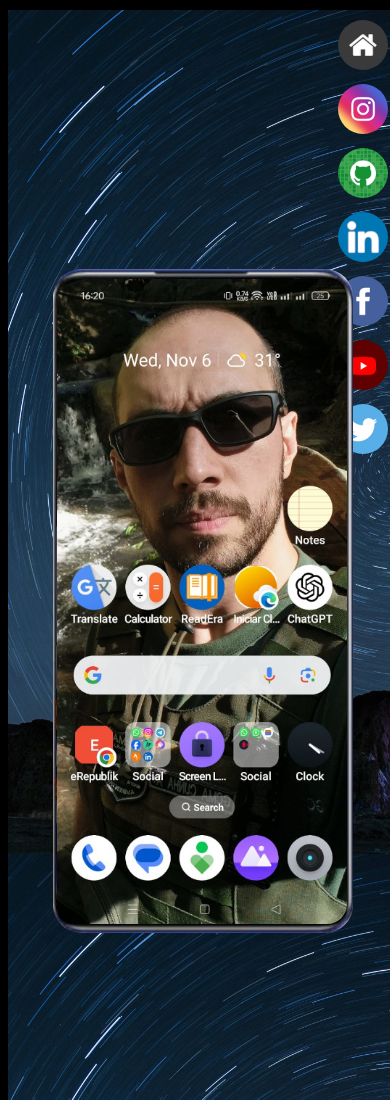
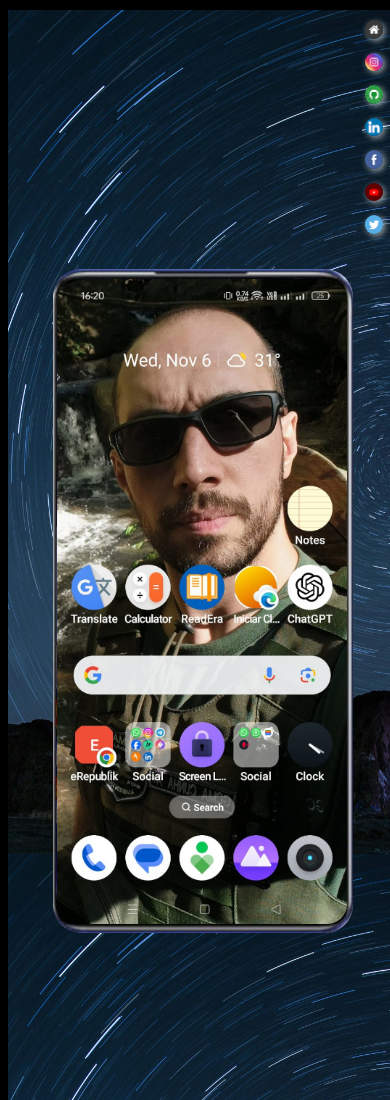
Before and after one commit to JorgeCunhaOliveira/minhas-redes-sociais, a plain HTML site: page index.html in a window 390 px wide. Shown: the top 1100 px of the page. Drawn offline with Linux system fonts and the light colour scheme.

Commit message:
logo responsiva

```diff
--- a/estilos/style.css
+++ b/estilos/style.css
@@ -36,9 +36,16 @@ section#celular{
 }
 
 section > a > img{
-    width: 50px;
+    max-width: 50px;
+    width: 5%;
     border-radius: 50%;
     margin-top: 10px;
+    margin-right:5px ;
+    box-shadow: 2px 2px 6px rgba(255, 255, 255, 0.596);
+}
+img:hover{
+    border: 2px solid white;
+    box-shadow: 4px 4px 12px white;
 }
 section#logo{
     text-align: right;
```
